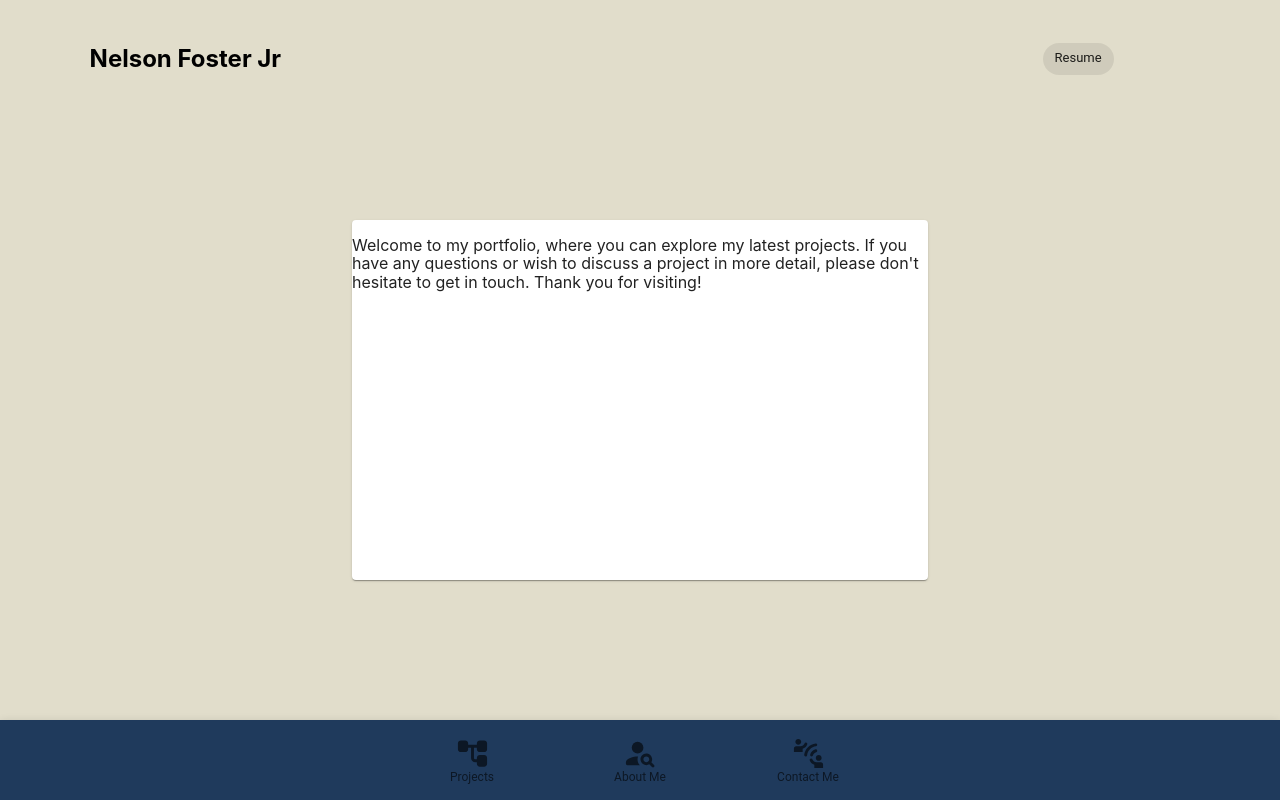
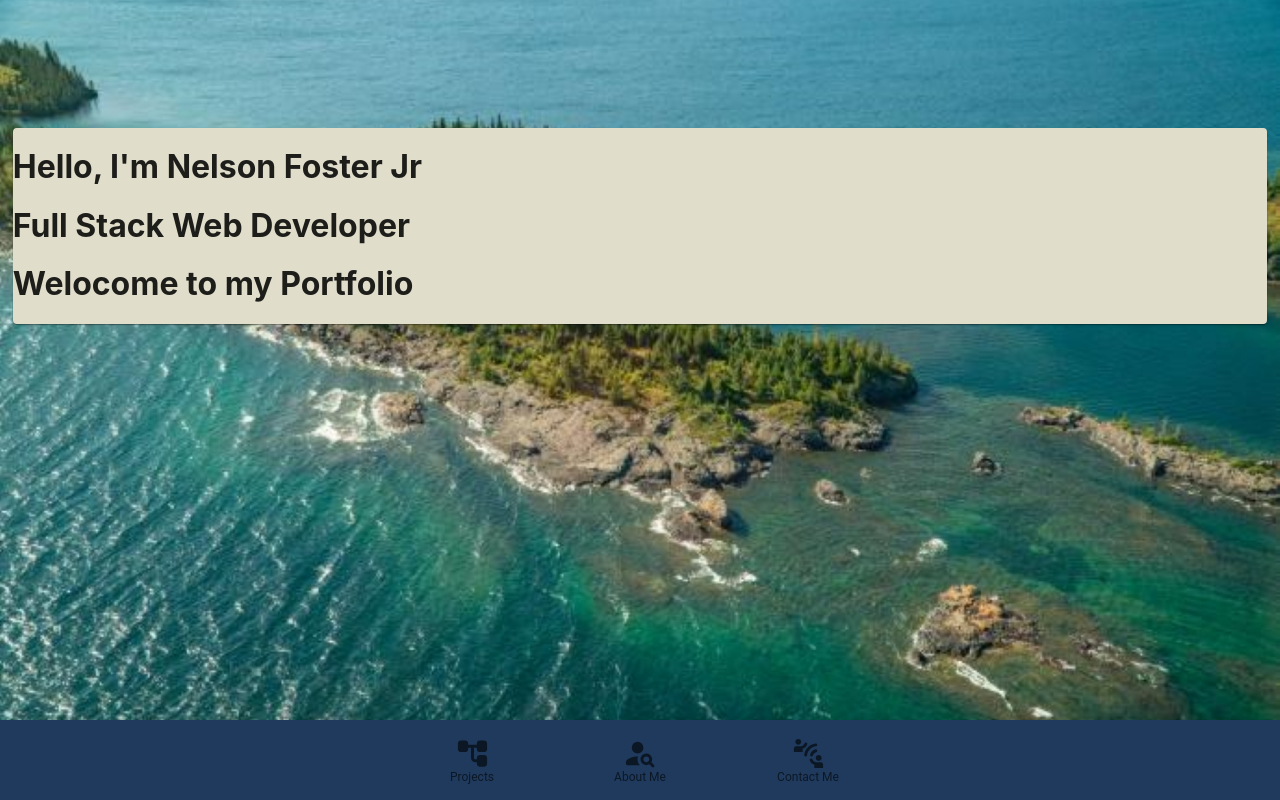
Before and after one commit to MoxUFO/Mox-file, a React (Create React App) app in the folder mox_portfolio/: page / in a window 1280 px wide. Built offline with nearby package versions, Linux system fonts and the light colour scheme.

Commit message:
too crazy to figue out

```diff
--- a/mox_portfolio/src/App.css
+++ b/mox_portfolio/src/App.css
@@ -1,5 +1,9 @@
-.intro{
-min-height: 100vh;
-min-width: 100vw;
-background-color: #E1DDCB;
+.back-drop{
+height: 100vh;
+/* background-color: #1F3A5C; */
+background: url('./assests/images/super.jpg');
+background-size: cover;
+background-position: center;
+
+
 }
--- a/mox_portfolio/src/App.js
+++ b/mox_portfolio/src/App.js
@@ -6,7 +6,7 @@ function App() {
 
 
   return (
-<div className='intro'>
+<div className='back-drop' >
  <PortfolioContainer/>
 </div>
   );
--- a/mox_portfolio/src/assests/css/Intro.css
+++ b/mox_portfolio/src/assests/css/Intro.css
@@ -1,23 +1,24 @@
 .intro{
     display: flex;
     justify-content: center;
-    align-items: center;
-    height: 600px;
+    height: 100%;
     width: 100%;
 
 }
 
 .intro-card{
-    width: 45%;
-    height: 45%;
-    background-color: #1F3A5C;
+    margin-top: 10%;
+    width: 98%;
+    height: 50%;
+    background-color: #E1DDCB !important;
 }
 
 @media screen and (max-width: 480px) {
     .intro-card{
+        margin-top: 5%;
         width: 90%;
-        height: 40%;
-        background-color: #1F3A5C;
+
+        background-color: #E1DDCB !important;
     }
 
 }
--- a/mox_portfolio/src/assests/css/PortfolioContainer.css
+++ b/mox_portfolio/src/assests/css/PortfolioContainer.css
@@ -1,3 +1,3 @@
-.port{
-
+.content{
+    height: 100% !important;
 }
--- /dev/null
+++ b/mox_portfolio/src/assests/css/Projects.css
@@ -0,0 +1,7 @@
+.project-container{
+    height: 600px;
+    width: 90%;
+    margin: auto;
+    background-color: #1F3A5C;
+    margin-bottom: 10px;
+}
--- a/mox_portfolio/src/components/Intro.js
+++ b/mox_portfolio/src/components/Intro.js
@@ -5,12 +5,10 @@ import "../assests/css/Intro.css";
 export default function Intro() {
   return (
     <div className="intro">
-      <Card className="intro-card">
-        <p>
-          Welcome to my portfolio, where you can explore my latest projects. If
-          you have any questions or wish to discuss a project in more detail,
-          please don't hesitate to get in touch. Thank you for visiting!
-        </p>
+      <Card  className="intro-card">
+        <h1>Hello, I'm Nelson Foster Jr</h1>
+        <h1>Full Stack Web Developer </h1>
+        <h1>Welocome to my Portfolio</h1>
       </Card>
     </div>
   );
--- a/mox_portfolio/src/components/PortfolioContaner.js
+++ b/mox_portfolio/src/components/PortfolioContaner.js
@@ -6,13 +6,9 @@ import Projects from './Projects'
 
 export default function PortfolioContaner() {
   return (
-    <div>
-        <TopLabel />
-       <div>
-       <Intro />
-
-       </div>
-        <NavBar />
+    <div className='content'>
+     < Intro />
+      <NavBar />
     </div>
   )
 }
--- a/mox_portfolio/src/components/Projects.js
+++ b/mox_portfolio/src/components/Projects.js
@@ -1,7 +1,10 @@
 import React from 'react'
+import '../assests/css/Projects.css'
 
 export default function Projects() {
   return (
-    <div>Projects</div>
+    <div className='project-container' >
+        <h1> Projects</h1>
+    </div>
   )
 }
```
